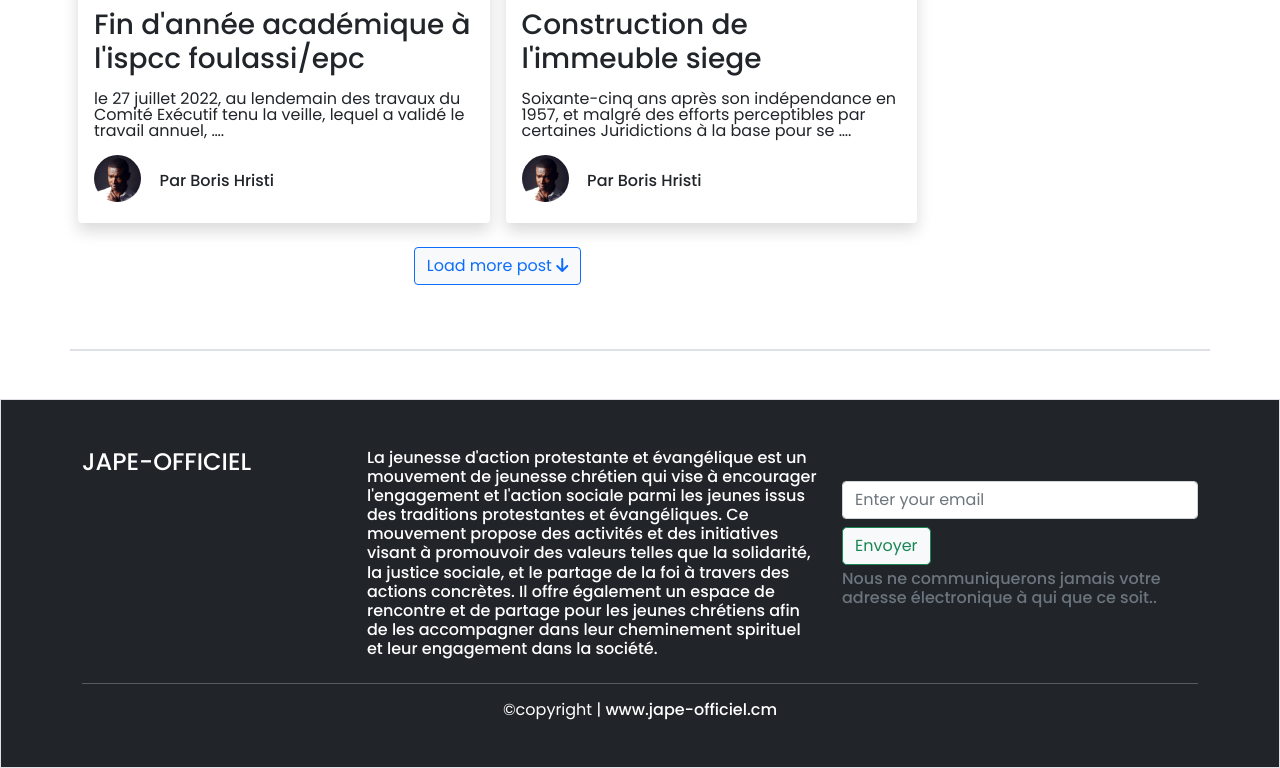
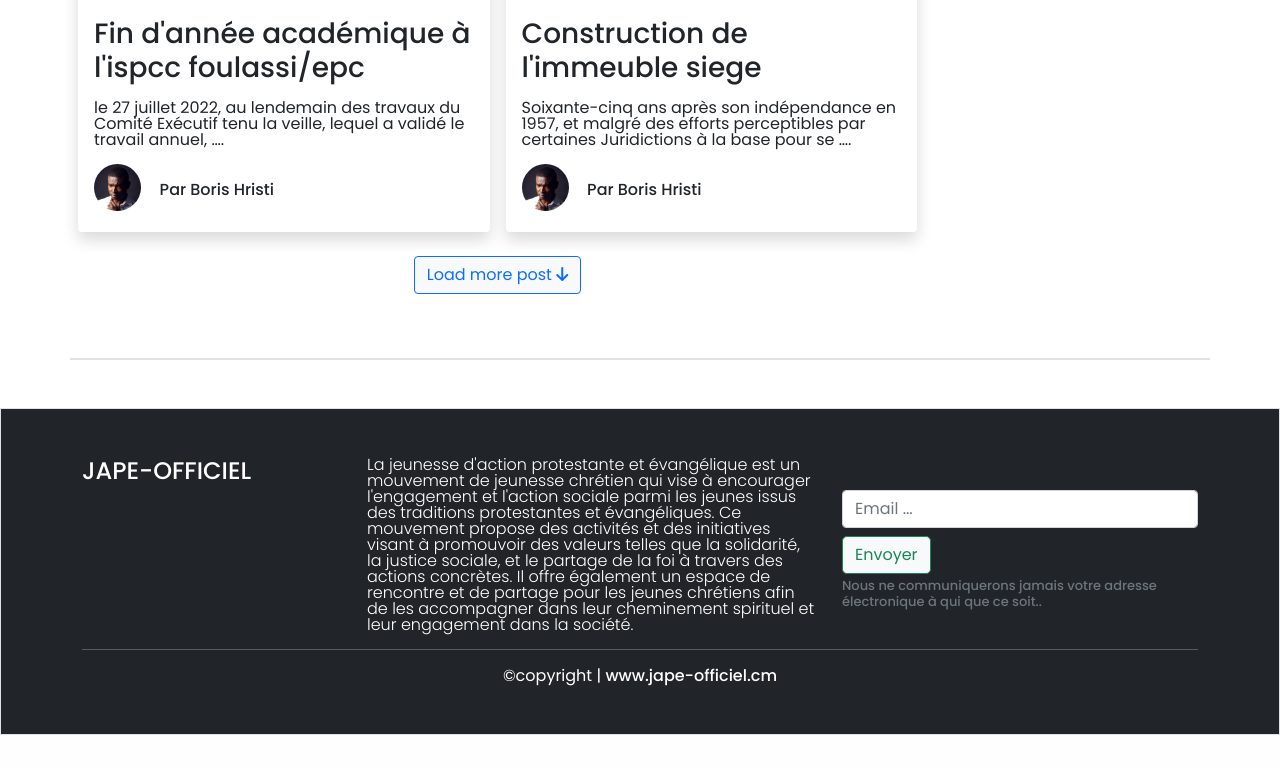
Before and after one commit to borishristi/jape-officiel, a Django app: page / in a window 1280 px wide. Shown: the part 2159-2927 px from the top of the page. After the commit the page ends 2894 px from the top, so only its background shows below. Run offline with Django 5.2, Linux system fonts and the light colour scheme; data comes from the database, SQL or seed files in the repository; some libraries are stand-ins or nearby versions.

Commit message:
I refonte the design

```diff
--- a/src/blog/templates/blog/home_view.html
+++ b/src/blog/templates/blog/home_view.html
@@ -10,14 +10,11 @@
         <div class="row g-4">
             <div class="col-lg-6">
                 <div class="img-justify position-relative">
+                    <a href="{% url 'post_view' slug=post.slug %}">
                         <img style="filter: brightness(70%);" class="img-fluid img-img img-hover"
                              src="{{ post.image.url }}" alt="">
+                    </a>
                     <div class="position-absolute start-0 bottom-0 mb-4 ms-5 me-5">
-                        <!--                        <span style="font-size: medium; margin-top: -35px"-->
-                        <!--                              class="position-absolute bg-danger ps-2 pe-2 rounded-3 text-white">-->
-                        <!--                            <i class="fa-solid fa-circle p-1 fa-xs" style="color: #ffffff;"></i>-->
-                        <!--                            Livestyle-->
-                        <!--                        </span>-->
                         <a href="{% url 'post_view' slug=post.slug %}"
                            class="h2 title-link text-white title-link-white">{{ post.title|lower|capfirst }}.</a>
                         <p class="text-white mt-3">{{ post.content|safe|striptags|truncatewords:20 }}.</p>
@@ -42,8 +39,10 @@
                 <div class="row g-4">
                     <div class="col-12">
                         <div class="img-justify-second position-relative">
+                            <a href="{% url 'post_view' slug=post_1.slug %}">
                                 <img style="height: 100%; filter: brightness(70%);" class="img-fluid img-img img-hover"
                                      src="{{ post_1.image.url }}" alt="">
+                            </a>
                             <div class="position-absolute start-0 bottom-0 mb-4 ms-5 me-5">
                                 <!--                                <span style="font-size: small; margin-top: -30px"-->
                                 <!--                                      class="position-absolute bg-info ps-2 pe-2 rounded-3 text-white">-->
@@ -53,7 +52,8 @@
                                 <a href="{% url 'post_view' slug=post_1.slug %}"
                                    class="h5 title-link text-white title-link-white">{{post_1.title|lower|capfirst}}.</a>
                                 <div class="position-relative montserrat-card-text mt-3">
-                                    <span class="text-white h6 ms-3"> <a href="#" class="title-link-white">{{post_1.author_or_default}}</a></span>
+                                    <span class="text-white h6 ms-3">
+                                        <a href="#" class="title-link-white">{{ post_1.author_or_default }}</a></span>
                                     <span class="text-white" style="display: inline-block">
                                         <i class="fa-solid fa-clock fa-xs ms-3" style="color: #0D6EFD"></i>
                                         {{ post_1.created_on }}
@@ -64,14 +64,11 @@
                     </div>
                     <div class="col-12 col-lg-6">
                         <div class="img-justify-second position-relative">
+                            <a href="{% url 'post_view' slug=post_2.slug %}">
                                 <img style="filter: brightness(70%);" class="img-fluid img-img img-hover"
                                      src="{{ post_2.image.url }}" alt="">
+                            </a>
                             <div class="position-absolute start-0 bottom-0 mb-4 ms-5 me-5">
-                                <!--                                <span style="font-size: medium; margin-top: -35px"-->
-                                <!--                                      class="position-absolute bg-primary ps-2 pe-2 rounded-3 text-white">-->
-                                <!--                                    <i class="fa-solid fa-circle p-1 fa-xs" style="color: #ffffff;"></i>-->
-                                <!--                                    Develop-->
-                                <!--                                </span>-->
                                 <a href="{% url 'post_view' slug=post_2.slug %}"
                                    class="h6 title-link text-white title-link-white">{{ post_2.title|lower|capfirst }}.</a>
                                 <div class="position-relative montserrat-card-text mt-3">
@@ -88,8 +85,10 @@
                     </div>
                     <div class="col-12 col-lg-6">
                         <div class="img-justify-second position-relative">
+                            <a href="{% url 'post_view' slug=post_3.slug %}">
                                 <img style="filter: brightness(70%);" class="img-fluid img-img img-hover"
                                      src="{{ post_3.image.url }}" alt="">
+                            </a>
                             <div class="position-absolute start-0 bottom-0 mb-4 ms-5 me-5">
                                 <!--                                <span style="font-size: medium; margin-top: -35px"-->
                                 <!--                                      class="position-absolute bg-success ps-2 pe-2 rounded-3 text-white">-->
@@ -97,7 +96,8 @@
                                 <!--                                    Work-->
                                 <!--                                </span>-->
                                 <a href="{% url 'post_view' slug=post_3.slug %}"
-                                   class="h6 title-link text-white title-link-white">{{ post_3.title|lower|capfirst }}.</a>
+                                   class="h6 title-link text-white title-link-white">{{ post_3.title|lower|capfirst }}.
+                                </a>
                                 <div class="position-relative montserrat-card-text mt-3">
                                     <span class="text-white h6 ms-3">
                                         <a href="#" class="title-link-white"> {{ post_3.author_or_default }} </a>
@@ -120,7 +120,7 @@
 
 <!--START ARTICLES SECTION-->
 
-<section class="mt-3">
+<section class="mt-3" style="min-height: 1550px">
     <div class="container roboto-light">
         <div class="row">
             <div class="col-lg-9">
@@ -132,16 +132,16 @@
                     {% for post in posts %}
                     <div class="col-sm-6 py-2 pe-2 ps-2">
                         <div class="shadow card border-0 p-0" style="width: 100%; min-height: 450px">
+                            <a href="{% url 'post_view' slug=post.slug %}">
                                 <img src="{{ post.image.url }}" style="height: 250px;"
                                      class="img-hover rounded img-fluid card-img-top position-relative" alt="...">
-                            <!--                            <span style="font-size: small" class="position-absolute bg-danger px-1 pb-1 end-0 me-3 mt-3 rounded-3 text-white">-->
-                            <!--                                <i class="fa-solid fa-circle p-1 fa-xs" style="color: #ffffff;"></i>-->
-                            <!--                                Livestyle-->
-                            <!--                            </span>-->
+                            </a>
                             <div class="card-body">
                                 <a href="{% url 'post_view' slug=post.slug %}" class="title-link montserrat-title_card">
-                                    <h5 class="card-title montserrat-title_card title-link h3">{{ post.title|lower|capfirst }}</h5></a>
-                                <p class="card-text montserrat-card-text mt-3">{{ post.content|safe|truncatewords:20 }}.</p>
+                                    <h5 class="card-title montserrat-title_card title-link h3">
+                                        {{ post.title|lower|capfirst }}</h5></a>
+                                <p class="card-text montserrat-card-text mt-3">{{ post.content|safe|truncatewords:20 }}.
+                                </p>
                                 <div class="mt-3">
                                     <div class="row">
                                         <div class="col-1">
--- a/src/blog/templates/blog/posts_view.html
+++ b/src/blog/templates/blog/posts_view.html
@@ -11,7 +11,7 @@
 
 <!--START ARTICLES SECTION-->
 
-<section class="mt-3">
+<section class="mt-3" style="min-height: 1550px">
     <div class="container poppins-light">
         <div class="row">
             <div class="col-lg-9 m-0">
--- a/src/templates/base.html
+++ b/src/templates/base.html
@@ -55,14 +55,14 @@
                         <li><a class="dropdown-item m-2 poppins-light" href="#">Something else here</a></li>
                     </ul>
                 </li>
+<!--                <li class="nav-item m-2">-->
+<!--                    <a class="nav-link text-white title-link-nav poppins-light" href="#">Gallery</a>-->
+<!--                </li>-->
                 <li class="nav-item m-2">
-                    <a class="nav-link text-white title-link-nav poppins-light" href="#">Gallery</a>
+                    <a class="nav-link text-white title-link-nav poppins-light" href="{% url 'about_view' %}">A propos</a>
                 </li>
                 <li class="nav-item m-2">
-                    <a class="nav-link text-white title-link-nav poppins-light" href="{% url 'about_view' %}">A propos de nous</a>
-                </li>
-                <li class="nav-item m-2">
-                    <a class="nav-link text-white title-link-nav poppins-light" href="{% url 'contact_view' %}">Contact us</a>
+                    <a class="nav-link text-white title-link-nav poppins-light" href="{% url 'contact_view' %}">Contact</a>
                 </li>
             </ul>
             <form class="d-flex poppins-light">
@@ -136,7 +136,7 @@
                 JAPE-OFFICIEL
             </div>
             <div class="col-md-5 lead">
-                <p class="h6">
+                <p style="font-size: medium">
                     La jeunesse d'action protestante et évangélique est un mouvement de jeunesse chrétien qui vise à
                     encourager l'engagement et l'action sociale parmi les jeunes issus des traditions protestantes et
                     évangéliques. Ce mouvement propose des activités et des initiatives visant à promouvoir des valeurs
@@ -151,9 +151,9 @@
                         <label for="exampleInputEmail1"></label><input type="email" class="form-control"
                                                                        id="exampleInputEmail1"
                                                                        aria-describedby="emailHelp"
-                                                                       placeholder="Enter your email">
+                                                                       placeholder="Email ...">
                         <button type="submit" class="btn btn-light rounded-3 btn-outline-success mt-2">Envoyer</button>
-                        <div id="emailHelp" class="form-text"><p class="h6">Nous ne communiquerons jamais votre adresse électronique à qui que ce soit..</p></div>
+                        <div id="emailHelp" class="form-text"><p style="font-size: small">Nous ne communiquerons jamais votre adresse électronique à qui que ce soit..</p></div>
                     </div>
                 </form>
             </div>
```
Also changed, not shown: src/blog/templates/blog/category_post_view.html (+1 -6 lines), src/blog/templates/blog/post_view.html (+4 -3 lines). Lines whose indentation alone changed are shown as unchanged.
